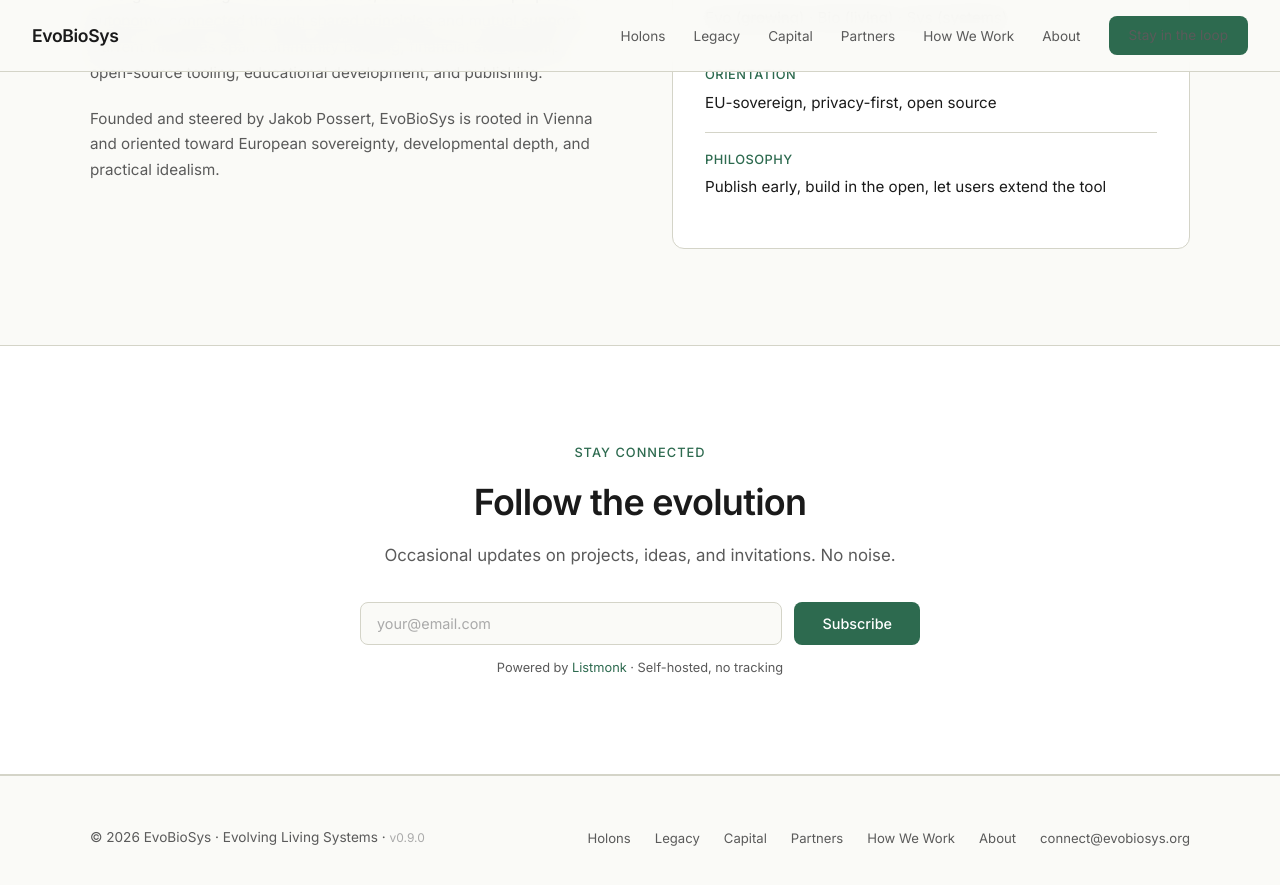
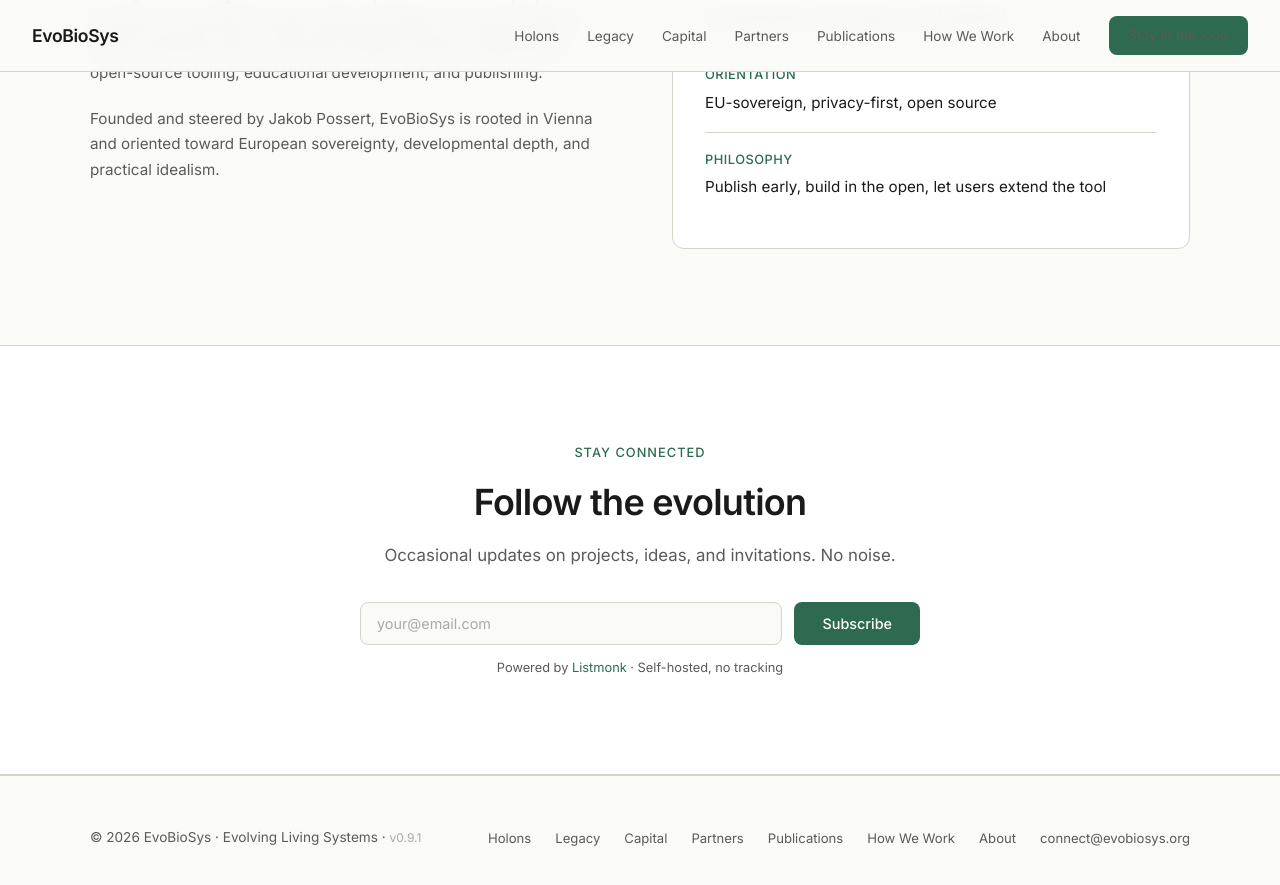
Before and after one commit to Evobiosys/evobiosys.org, a Jekyll site: the page built from index.html, in a window 1280 px wide and 900 px high, scrolled down 3330 px. Shown: the top 885 px of the window. Built offline with Jekyll 4.4.1, drawn with Linux system fonts in a browser that asks for light colours.

Commit message:
fix: restore Publications in nav, add to footer (v0.9.1)
Publications link was accidentally dropped when Legacy and How We Work
were added to navigation. Restored in both nav and footer.

All 23 permalink pages verified — no broken internal links.

Co-Authored-By: Claude Opus 4.6 (1M context) <noreply@anthropic.com>

```diff
--- a/_layouts/default.html
+++ b/_layouts/default.html
@@ -31,6 +31,7 @@
       <li><a href="/legacy/">Legacy</a></li>
       <li><a href="/capital/">Capital</a></li>
       <li><a href="/partners/">Partners</a></li>
+      <li><a href="/publications/">Publications</a></li>
       <li><a href="/how-we-work/">How We Work</a></li>
       <li><a href="/about/">About</a></li>
       <li><a href="/#connect" class="btn btn-sm btn-primary">Stay in the loop</a></li>
@@ -51,12 +52,13 @@
       <img class="u-photo" src="/assets/jakob-profile.jpg" alt="Jakob Possert">
     </div>
     <div class="footer-inner">
-      <p>&copy; 2026 EvoBioSys &middot; Evolving Living Systems &middot; <span style="color: #aaa; font-size: 0.75rem;">v0.9.0</span></p>
+      <p>&copy; 2026 EvoBioSys &middot; Evolving Living Systems &middot; <span style="color: #aaa; font-size: 0.75rem;">v0.9.1</span></p>
       <ul class="footer-links">
         <li><a href="/holons/">Holons</a></li>
         <li><a href="/legacy/">Legacy</a></li>
         <li><a href="/capital/">Capital</a></li>
         <li><a href="/partners/">Partners</a></li>
+        <li><a href="/publications/">Publications</a></li>
         <li><a href="/how-we-work/">How We Work</a></li>
         <li><a href="/about/">About</a></li>
         <li><a href="mailto:connect@evobiosys.org">connect@evobiosys.org</a></li>
```
